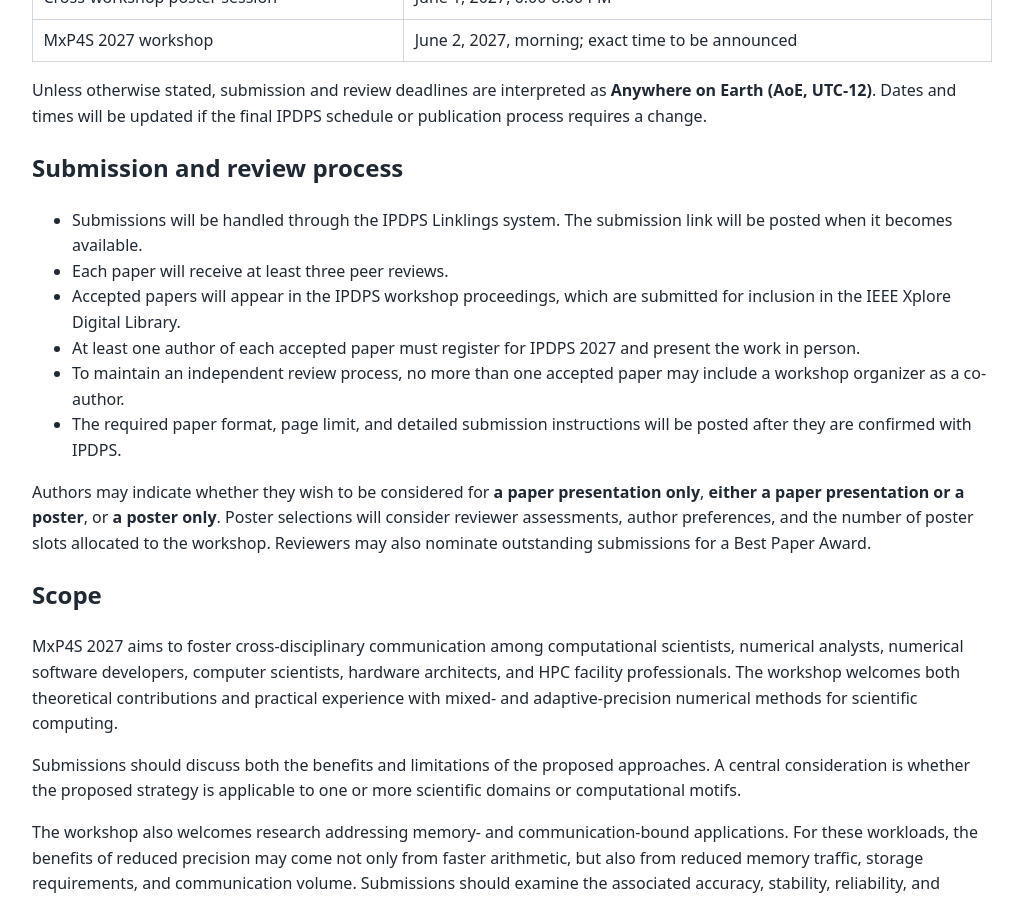
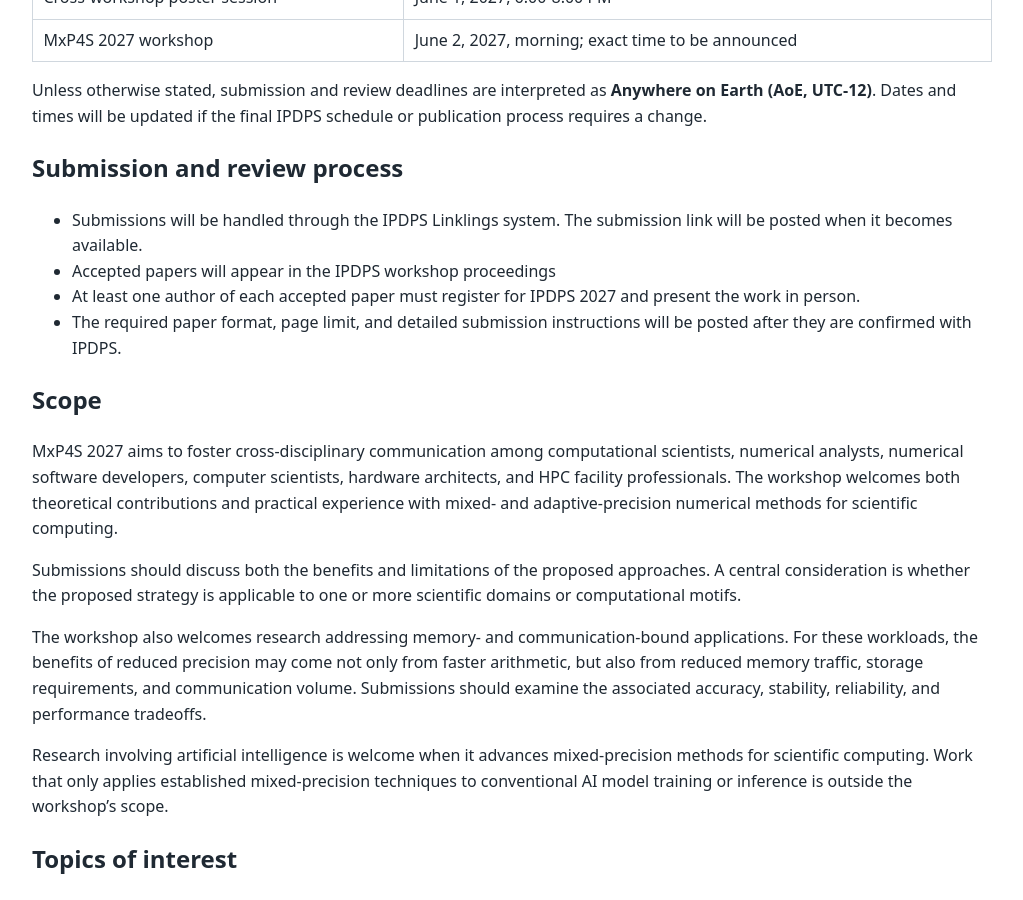
Before and after one commit to MxP4S/mxp4s2027, a Jekyll site: the page built from topics.md, in a window 1280 px wide and 900 px high, scrolled down 679 px. Shown: the whole window, without its empty margins (128-1151 px from the left). Built offline with Jekyll 4.4.1, drawn with Linux system fonts in a browser that asks for light colours.

Commit message:
Update submission process details in topics.md
Removed redundant sentence about accepted papers appearing in proceedings and commented out author preference section.

```diff
--- a/topics.md
+++ b/topics.md
@@ -26,13 +26,11 @@ Unless otherwise stated, submission and review deadlines are interpreted as **An
 ## Submission and review process
 
 - Submissions will be handled through the IPDPS Linklings system. The submission link will be posted when it becomes available.
-- Each paper will receive at least three peer reviews.
-- Accepted papers will appear in the IPDPS workshop proceedings, which are submitted for inclusion in the IEEE Xplore Digital Library.
+- Accepted papers will appear in the IPDPS workshop proceedings
 - At least one author of each accepted paper must register for IPDPS 2027 and present the work in person.
-- To maintain an independent review process, no more than one accepted paper may include a workshop organizer as a co-author.
 - The required paper format, page limit, and detailed submission instructions will be posted after they are confirmed with IPDPS.
 
-Authors may indicate whether they wish to be considered for **a paper presentation only**, **either a paper presentation or a poster**, or **a poster only**. Poster selections will consider reviewer assessments, author preferences, and the number of poster slots allocated to the workshop. Reviewers may also nominate outstanding submissions for a Best Paper Award.
+<!-- Authors may indicate whether they wish to be considered for **a paper presentation only**, **either a paper presentation or a poster**, or **a poster only**. Poster selections will consider reviewer assessments, author preferences, and the number of poster slots allocated to the workshop. Reviewers may also nominate outstanding submissions for a Best Paper Award. -->
 
 ## Scope
 
```
